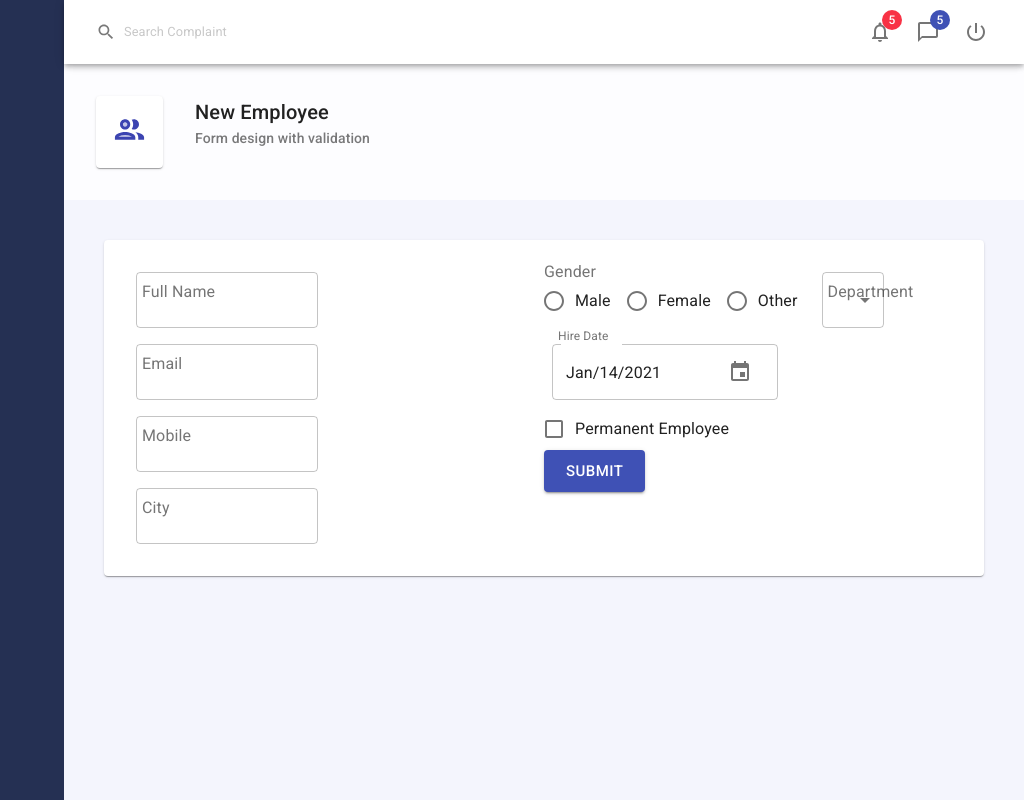
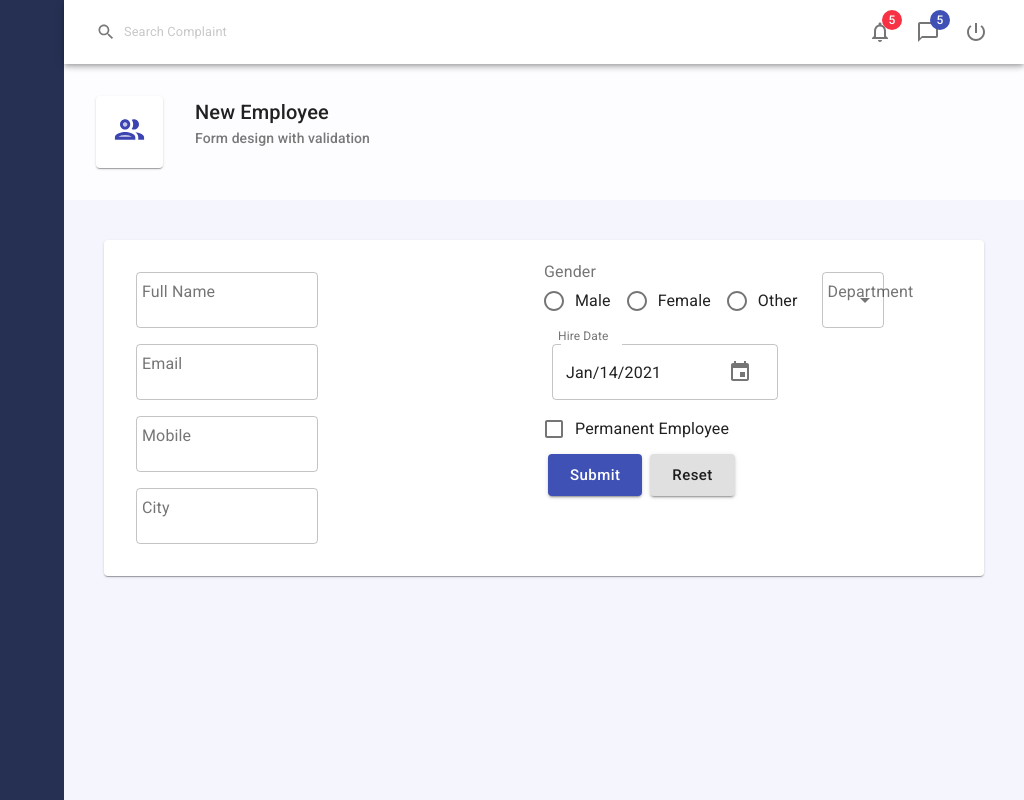
Before and after one commit to ayvicky/demo-material-ui-complete, a React (Create React App) app: page / in a window 1280 px wide. Shown: the whole page, without its empty margins (256-1280 px from the left). Built offline with nearby package versions, Linux system fonts and the light colour scheme.

Commit message:
added submit & rest buttons also added styling

```diff
--- a/src/components/controls/Button.js
+++ b/src/components/controls/Button.js
@@ -1,9 +1,20 @@
 import React from 'react'
 
-import { Button as MuiButton } from '@material-ui/core'
+import { Button as MuiButton, makeStyles } from '@material-ui/core'
+
+const useStyles = makeStyles(theme => ({
+    root: {
+        margin: theme.spacing(0.5)
+    },
+    label: {
+        textTransform: 'none'
+    }
+}))
 
 export default function Button(props) {
     const {text, size, color, variant, onClick, ...other } = props;
+
+    const classes = useStyles();
 
     return (
         <MuiButton
@@ -12,6 +23,7 @@
             color={color || 'primary'}
             onClick={onClick}
             {...other}
+            classes={{root: classes.root, label: classes.label}}
             >
                 {text}
         </MuiButton>
--- a/src/pages/Employees/Employeeform.js
+++ b/src/pages/Employees/Employeeform.js
@@ -102,6 +102,10 @@
                                 type='submit'
                                 text='Submit'
                                 />
+                                <Controls.Button
+                                    text='Reset'
+                                    color='default'
+                                    />
                         </div>
                     </Grid>
                 </Grid>
```
Also changed, not shown: 1 other file (tests, documents, lock files or other folders).
